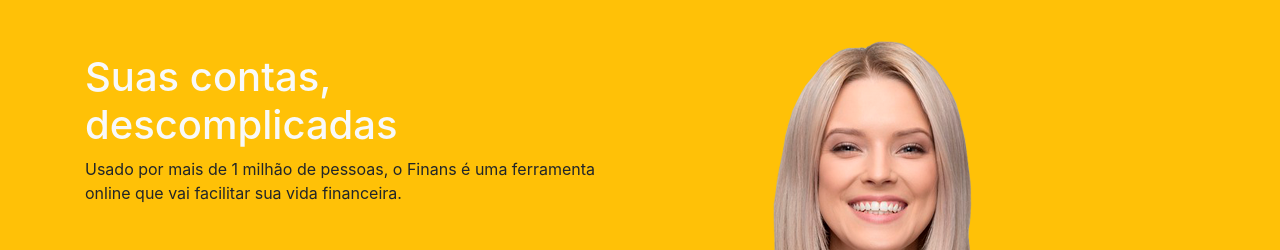
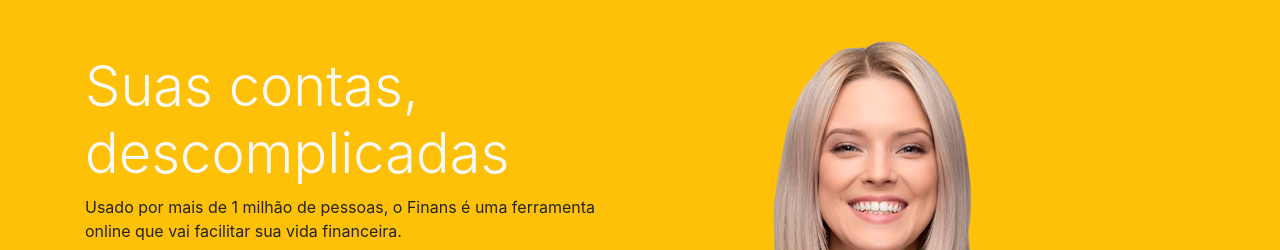
Before and after one commit to nathandesenvolvedor/Finans, a plain HTML site: page index.html in a window 1280 px wide. Shown: the part 58-308 px from the top of the page. Drawn offline with nearby package versions, Linux system fonts and the light colour scheme.

Commit message:
formatacao2

```diff
--- a/index.html
+++ b/index.html
@@ -72,7 +72,7 @@
 
                 <div class="col-md-6">
 
-                    <h1 class=" text-light mt-5">Suas contas, descomplicadas</h1>
+                    <h1 class="display-4 text-light mt-5">Suas contas, descomplicadas</h1>
 
                     <p>Usado por mais de 1 milhão de pessoas, o Finans é uma ferramenta online que vai facilitar sua vida financeira.</p>
 
```
